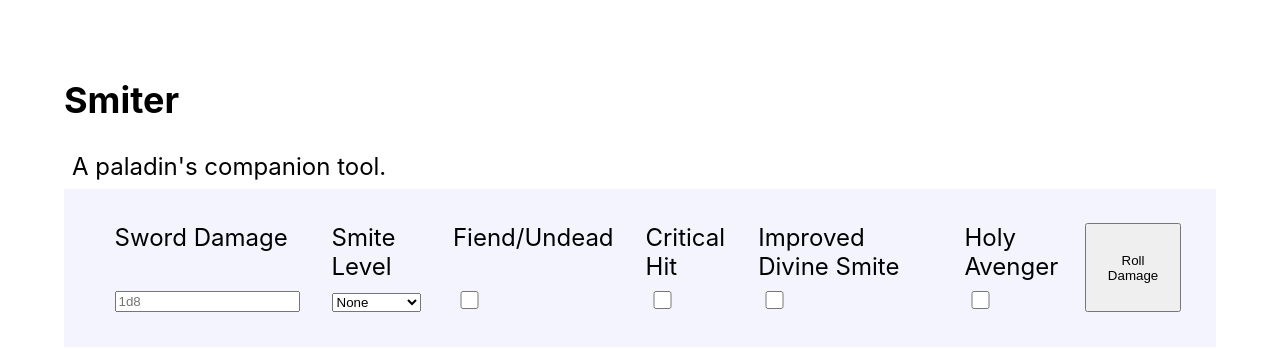
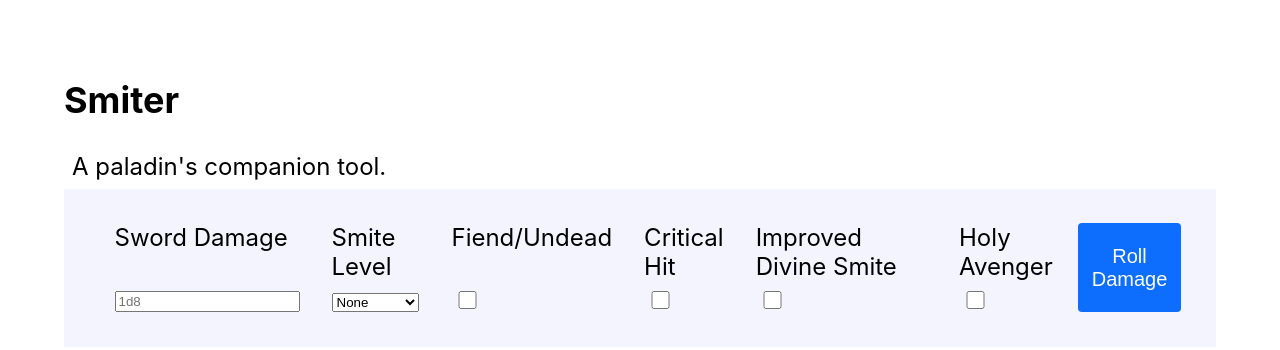
Before and after one commit to gusberinger/smiter, a React (Create React App) app: page / in a window 1280 px wide. Shown: the top 350 px of the page. Built offline with nearby package versions, Linux system fonts and the light colour scheme.

Commit message:
changed to button component

```diff
--- a/src/components/SmiteForm.js
+++ b/src/components/SmiteForm.js
@@ -1,5 +1,6 @@
 import React from 'react'
 import { useForm } from 'react-hook-form'
+import Button from './Button'
 
 const SmiteForm = ({childToParent}) => {
 
@@ -59,7 +60,8 @@ const SmiteForm = ({childToParent}) => {
         <input {...register("holy")} type="checkbox" label="holy-label" className='checkmark'/>
       </div>
 
-      <button className="btn">Roll Damage</button>
+      <Button>Roll Damage</Button>
+      {/* <button className="btn">Roll Damage</button> */}
 
     </form>
   )
```
Also changed, not shown: src/components/SmiteForm.css (added).
